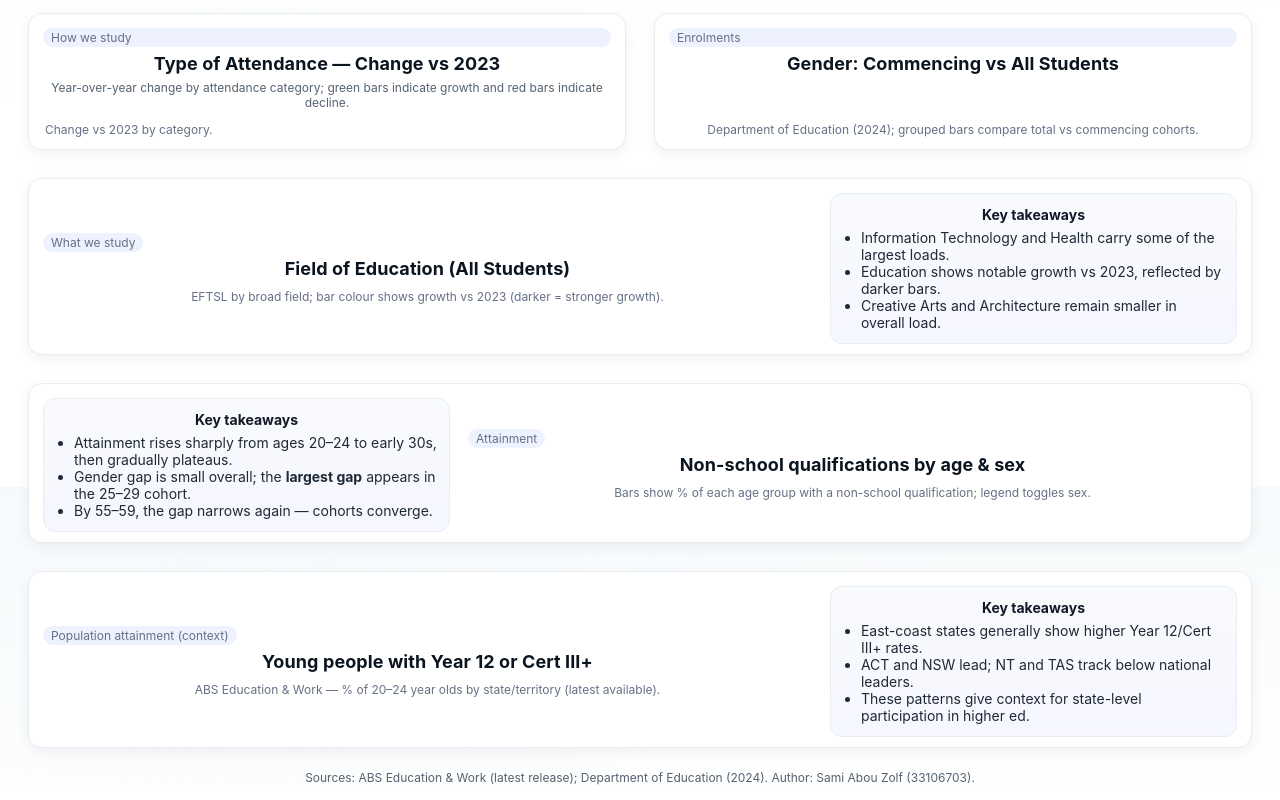
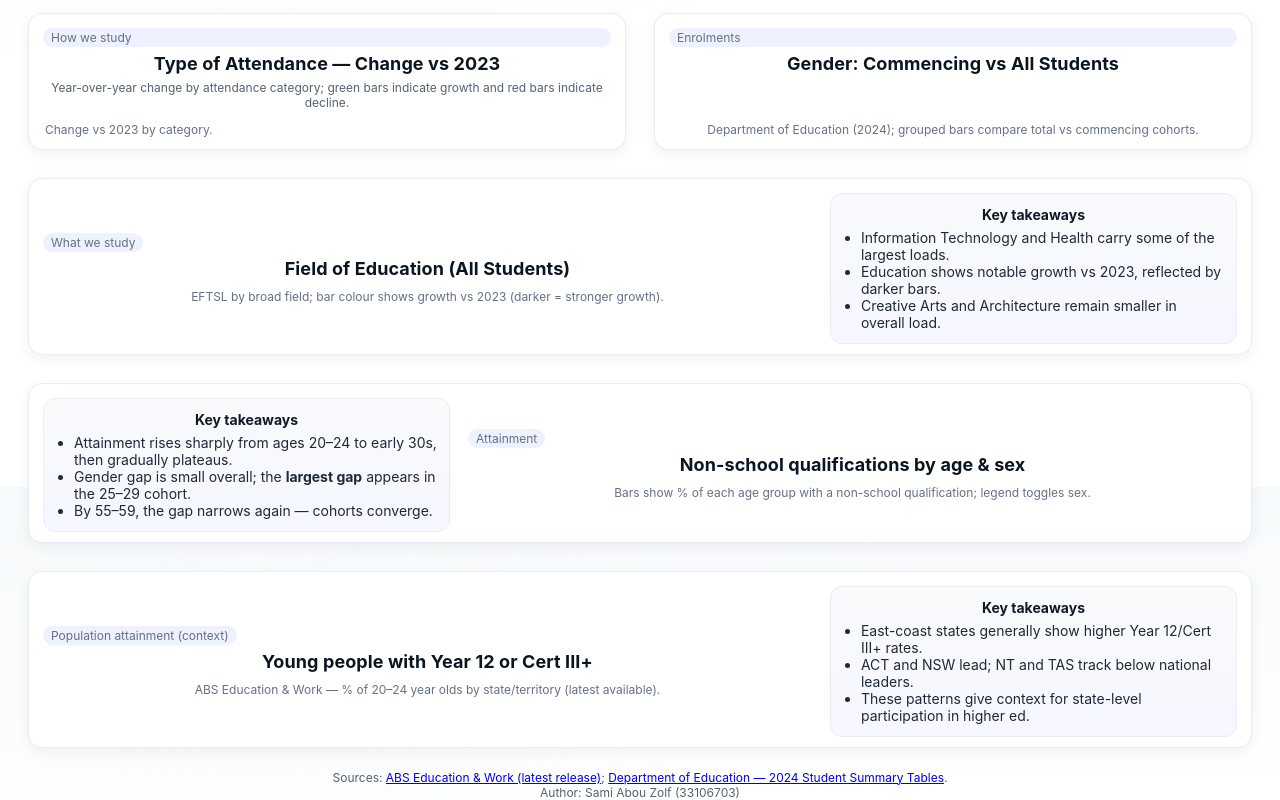
Before and after one commit to sabo0007/3179, a plain HTML site: page Assignment2/index.html in a window 1280 px wide. Shown: the part 313-1113 px from the top of the page. Drawn offline with Linux system fonts and the light colour scheme; a script that the page names is missing.

Commit message:
Added sources to the footer

```diff
--- a/Assignment2/index.html
+++ b/Assignment2/index.html
@@ -182,8 +182,16 @@
 
     </div>
 
-    <footer>Sources: ABS Education &amp; Work (latest release); Department of Education (2024). Author: Sami Abou Zolf (33106703).</footer>
-  </div>
+  <footer>
+    Sources:
+    <a href="https://www.abs.gov.au/statistics/people/education/education-and-work-australia/latest-release"
+       target="_blank">ABS Education &amp; Work (latest release)</a>;
+    <a href="https://www.education.gov.au/higher-education-statistics/resources/2024-student-summary-tables"
+       target="_blank">Department of Education — 2024 Student Summary Tables</a>.
+    <br>
+    Author: Sami Abou Zolf (33106703)
+  </footer>
+</div>
 
   <script>
     /* embeds */
```
